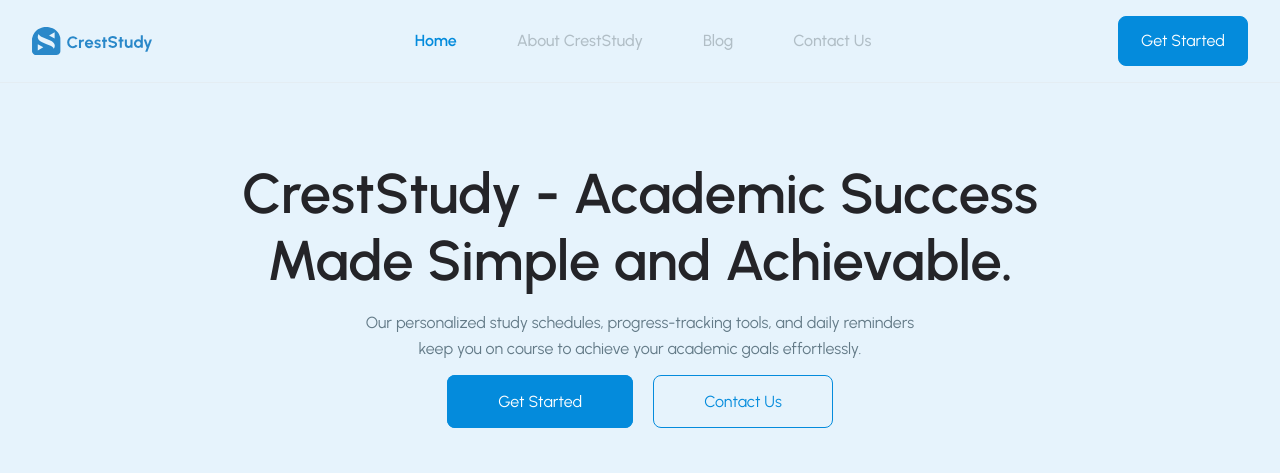
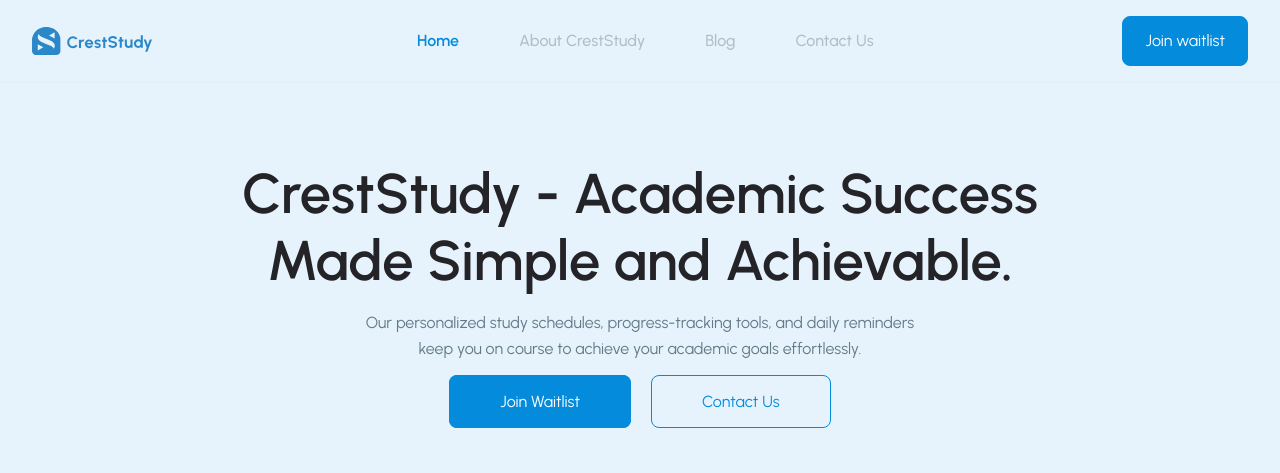
Before and after one commit to StudyCrest/CrestStudy-Web, a Next.js app: page / in a window 1280 px wide. Shown: the top 473 px of the page. Built offline with nearby package versions, Linux system fonts and the light colour scheme.

Commit message:
add waitlist link

```diff
--- a/src/app/page.tsx
+++ b/src/app/page.tsx
@@ -29,8 +29,8 @@ export default function Home() {
               <div className="flex flex-col sm:flex-row justify-center">
                 <div className="mr-0 sm:mr-5">
                   <Link
-                    href="/"
-                    title="Get Started"
+                    href="/waitlist"
+                    title="Join Waitlist"
                     asButton={true}
                     size="large"
                   />
--- a/src/components/Header/index.tsx
+++ b/src/components/Header/index.tsx
@@ -62,7 +62,7 @@ export const Header = () => {
 
         {/* Call to action button */}
         <div className="hidden lg:flex items-center space-x-4">
-          <Link href="/" title="Get Started" asButton={true} />
+          <Link href="/waitlist" title="Join waitlist" asButton={true} />
         </div>
       </div>
 
@@ -87,7 +87,7 @@ export const Header = () => {
               </li>
             ))}
             <li className="pt-3 px-4">
-              <Link href="/" title="Get Started" asButton={true} />
+              <Link href="/waitlist" title="Join Waitlist" asButton={true} />
             </li>
           </ul>
         </nav>
```
